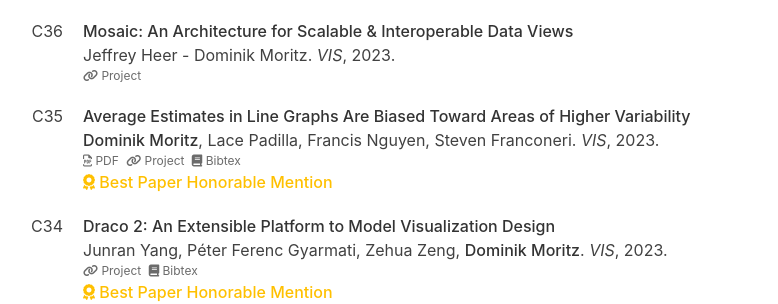
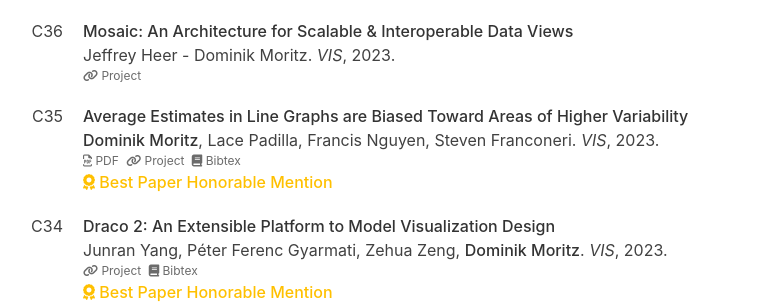
Before and after one commit to domoritz/domoritz.github.io, a Jekyll site: the page built from cv.html, in a window 1280 px wide and 900 px high, scrolled down 1847 px. Shown: the part 154-458 px from the top of the window, without its empty margins (257-1035 px from the left). Built offline with Jekyll 4.4.1, drawn with Linux system fonts in a browser that asks for light colours.

Commit message:
Minor spelling change

```diff
--- a/_publications/2023-line-bias.html
+++ b/_publications/2023-line-bias.html
@@ -1,7 +1,7 @@
 ---
 layout: publication
 year: 2023
-title: "Average Estimates in Line Graphs Are Biased Toward Areas of Higher Variability"
+title: "Average Estimates in Line Graphs are Biased Toward Areas of Higher Variability"
 authors:
   - Dominik Moritz
   - Lace Padilla
```
